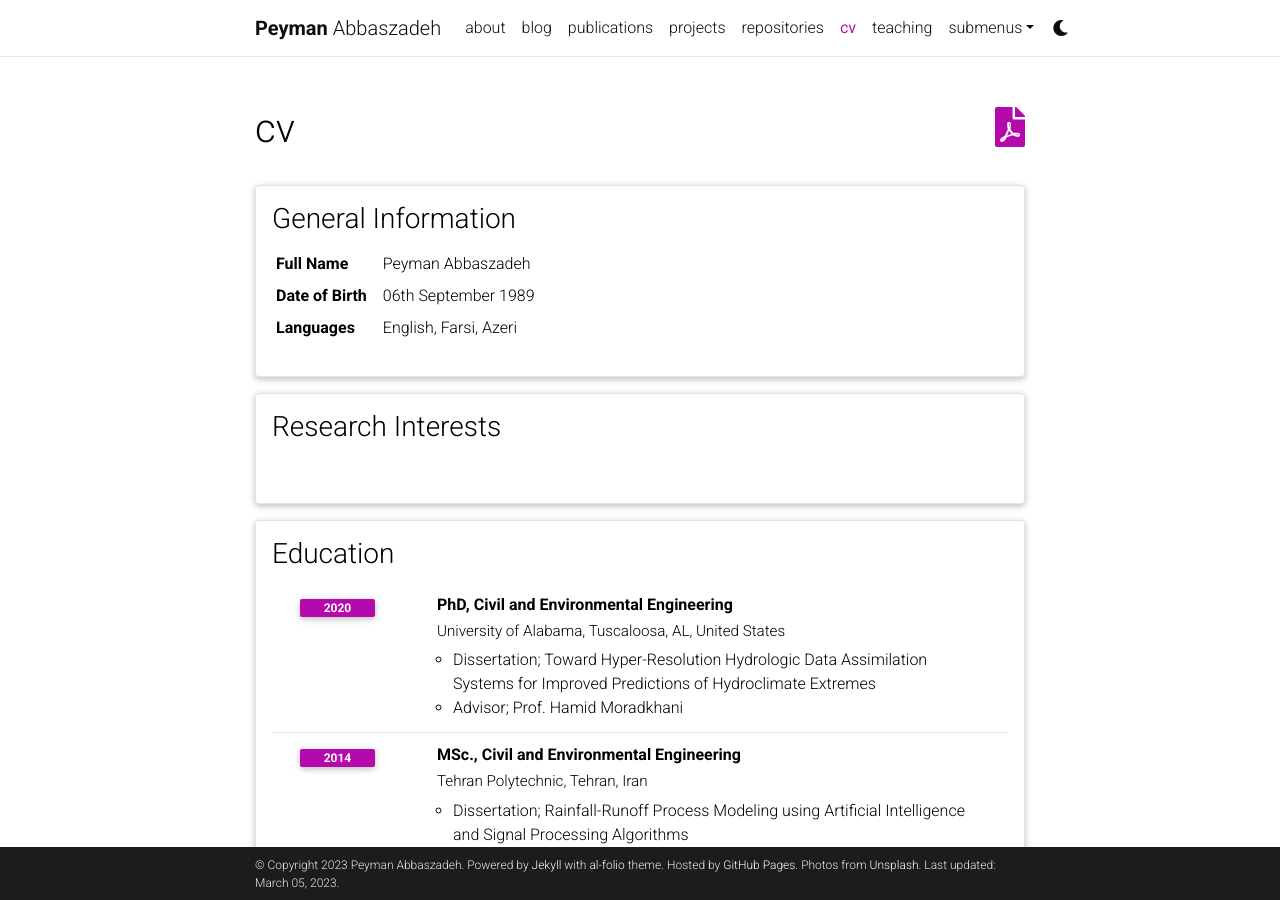
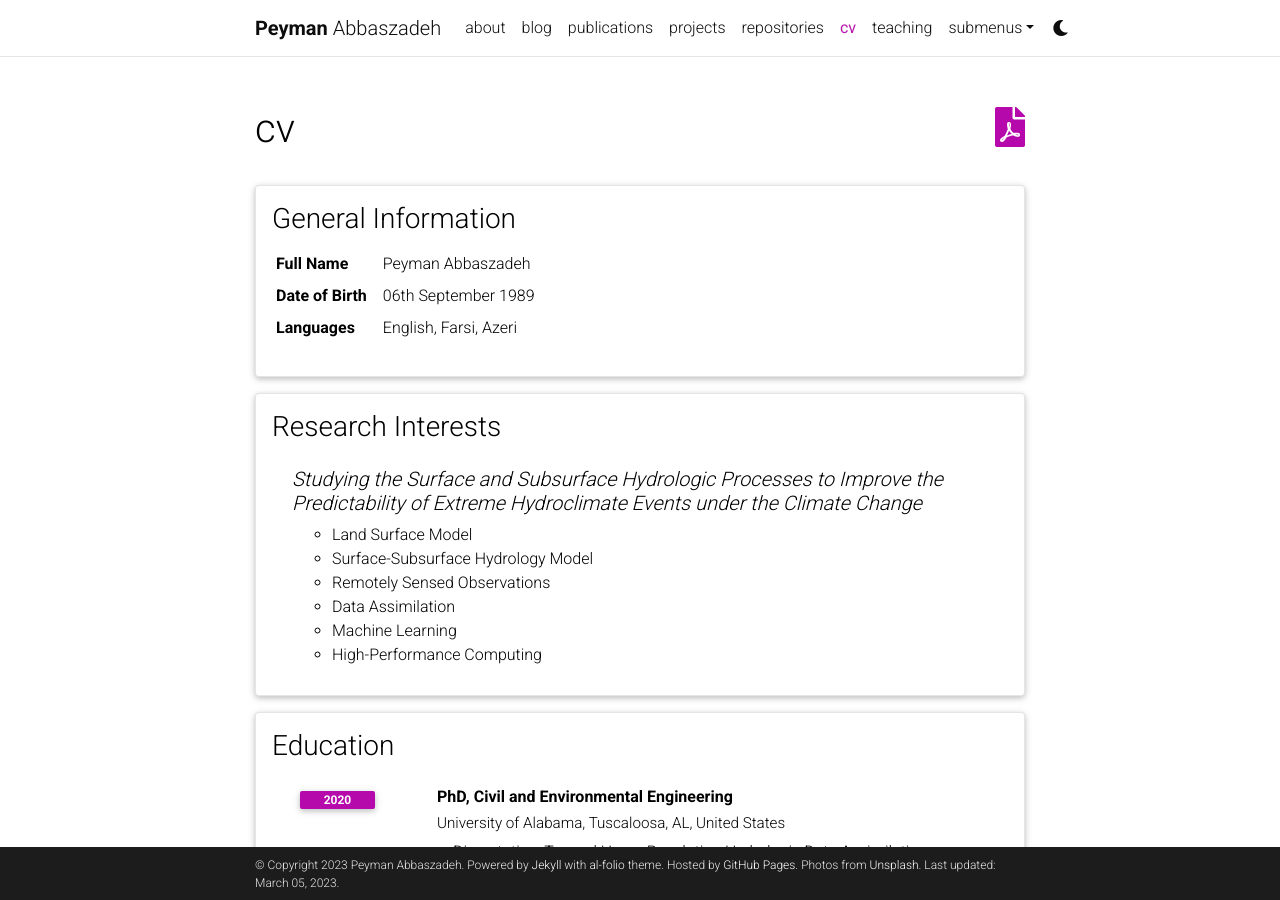
Before and after one commit to Pabbaszadeh/Pabbaszadeh.github.io, a Jekyll site: the page built from _pages/cv.md, in a window 1280 px wide and 900 px high. Built offline with Jekyll 4.4.1, drawn with Linux system fonts in a browser that asks for light colours; comment, search, counter and statistics services are not loaded; a style sheet for code colours, icons or effects is not loaded.

Commit message:
Update cv.yml

```diff
--- a/_data/cv.yml
+++ b/_data/cv.yml
@@ -12,12 +12,14 @@
 - title: Research Interests
   type: nested_list
   contents:
+    - title: Studying the Surface and Subsurface Hydrologic Processes to Improve the Predictability of Extreme Hydroclimate Events under the Climate Change
       items:
-        - Computational Hydrology
-        - Climate Extremes
+        - Land Surface Model
+        - Surface-Subsurface Hydrology Model
+        - Remotely Sensed Observations
         - Data Assimilation
         - Machine Learning
-        - Remote Sensing
+        - High-Performance Computing
 
 - title: Education
   type: time_table
```
